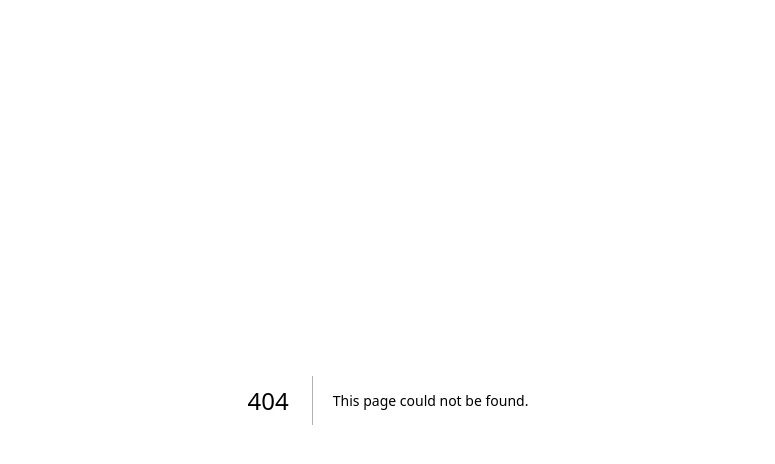
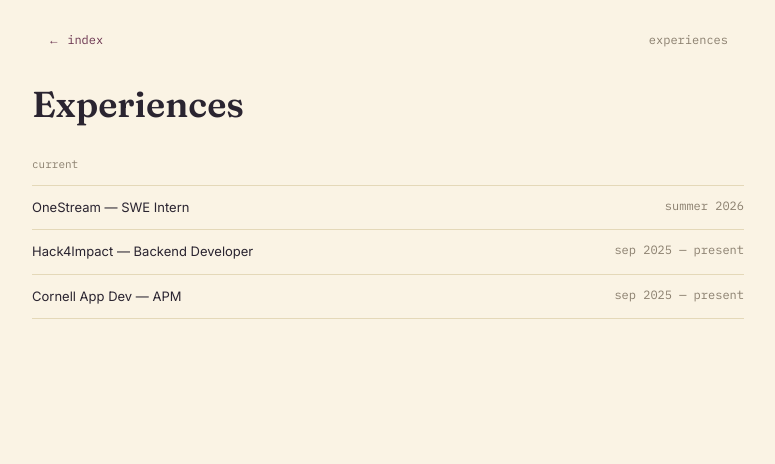
Before and after one commit to cvepo/portfolio2, a Next.js app: page /experiences in a window 1280 px wide. Before the commit this address had no page. Shown: the top 464 px of the page, without its empty margins (252-1027 px from the left). Built offline with nearby package versions, Linux system fonts and the light colour scheme.

Commit message:
Add Experiences page and reorder site navigation.
Move roles out of About into a dedicated page with current and previous sections.

```diff
--- a/app/about/page.tsx
+++ b/app/about/page.tsx
@@ -1,5 +1,4 @@
 import TopBar from "@/components/TopBar";
-import PlaceholderImage from "@/components/PlaceholderImage";
 import { User } from "lucide-react";
 
 const currentlyTags = [
@@ -7,12 +6,6 @@
   "swe intern @ onestream",
   "backend @ hack4impact",
   "apm @ cornell appdev",
-];
-
-const experience = [
-  { role: "OneStream — SWE Intern", date: "summer 2026" },
-  { role: "Hack4Impact — Backend Developer", date: "sep 2025 — present" },
-  { role: "Cornell App Dev — APM", date: "sep 2025 — present" },
 ];
 
 export default function About() {
@@ -38,7 +31,7 @@
         </div>
       </div>
 
-      <div className="max-w-page mx-auto px-6 pb-8">
+      <div className="max-w-page mx-auto px-6 pb-16">
         <p className="font-mono text-[11px] text-warmgray mb-3">currently</p>
         <div className="flex gap-2 flex-wrap">
           {currentlyTags.map((tag) => (
@@ -51,24 +44,6 @@
           ))}
         </div>
       </div>
-
-      <div className="max-w-page mx-auto px-6 pb-16">
-        <div className="border-t border-hairline">
-          {experience.map((item) => (
-            <div
-              key={item.role}
-              className="flex justify-between py-3 border-b border-hairline"
-            >
-              <span className="font-sans text-[13px] text-ink">
-                {item.role}
-              </span>
-              <span className="font-mono text-xs text-warmgray">
-                {item.date}
-              </span>
-            </div>
-          ))}
-        </div>
-      </div>
     </main>
   );
 }
--- /dev/null
+++ b/app/experiences/page.tsx
@@ -0,0 +1,48 @@
+import TopBar from "@/components/TopBar";
+import { currentRoles, previousRoles } from "@/data/experience";
+
+function RoleList({ items }: { items: { role: string; date: string }[] }) {
+  return (
+    <div className="border-t border-hairline">
+      {items.map((item) => (
+        <div
+          key={item.role}
+          className="flex justify-between gap-4 py-3 border-b border-hairline"
+        >
+          <span className="font-sans text-[13px] text-ink">{item.role}</span>
+          <span className="font-mono text-xs text-warmgray shrink-0">
+            {item.date}
+          </span>
+        </div>
+      ))}
+    </div>
+  );
+}
+
+export default function Experiences() {
+  return (
+    <main className="min-h-screen">
+      <TopBar left="← index" leftHref="/" right="experiences" />
+
+      <div className="max-w-page mx-auto px-6 pt-9 pb-8">
+        <h1 className="font-display font-semibold text-3xl sm:text-4xl text-ink">
+          Experiences
+        </h1>
+      </div>
+
+      <div className="max-w-page mx-auto px-6 pb-8">
+        <p className="font-mono text-[11px] text-warmgray mb-3">current</p>
+        <RoleList items={currentRoles} />
+      </div>
+
+      {previousRoles.length > 0 && (
+        <div className="max-w-page mx-auto px-6 pb-16">
+          <p className="font-mono text-[11px] text-warmgray mb-3">previous</p>
+          <RoleList items={previousRoles} />
+        </div>
+      )}
+
+      {previousRoles.length === 0 && <div className="pb-16" />}
+    </main>
+  );
+}
--- a/app/page.tsx
+++ b/app/page.tsx
@@ -21,9 +21,10 @@
 
       <div className="max-w-page mx-auto px-6 pb-16">
         <div className="border-t border-hairline">
-          <TocRow label="Projects" page="02" href="/projects" />
-          <TocRow label="About" page="03" href="/about" />
-          <TocRow label="Contact" page="04" href="/contact" />
+          <TocRow label="About" page="02" href="/about" />
+          <TocRow label="Experiences" page="03" href="/experiences" />
+          <TocRow label="Projects" page="04" href="/projects" />
+          <TocRow label="Contact" page="05" href="/contact" />
         </div>
       </div>
     </main>
--- /dev/null
+++ b/data/experience.ts
@@ -0,0 +1,12 @@
+export type Role = {
+  role: string;
+  date: string;
+};
+
+export const currentRoles: Role[] = [
+  { role: "OneStream — SWE Intern", date: "summer 2026" },
+  { role: "Hack4Impact — Backend Developer", date: "sep 2025 — present" },
+  { role: "Cornell App Dev — APM", date: "sep 2025 — present" },
+];
+
+export const previousRoles: Role[] = [];
```
